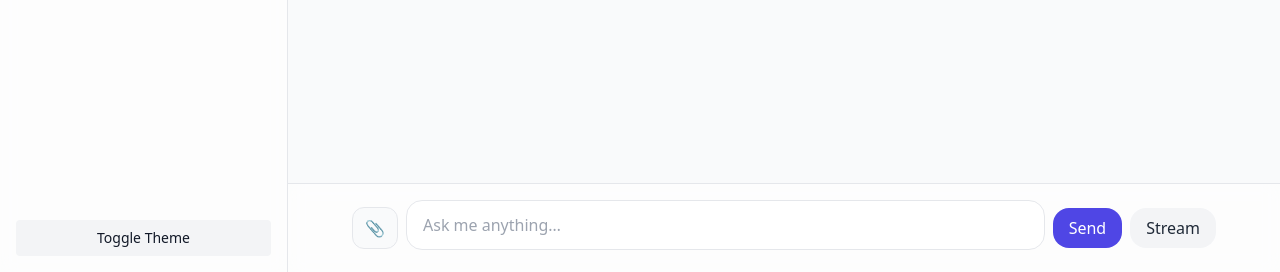
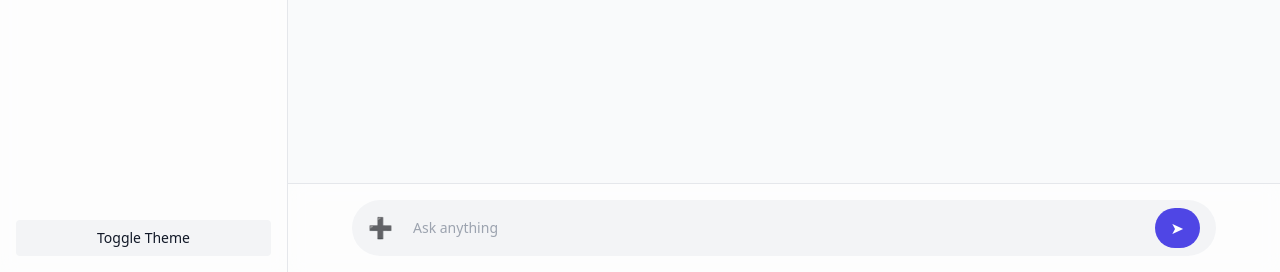
Before and after one commit to vishaldeshmukh2k6/Neuro-Core, a Flask app: page / in a window 1280 px wide. Shown: the part 528-800 px from the top of the page. Run offline with Flask 3, Linux system fonts and the light colour scheme; some libraries are stand-ins or nearby versions.

Commit message:
add more fiture

```diff
--- a/app.py
+++ b/app.py
@@ -3,4 +3,4 @@ from app import create_app
 app = create_app()
 
 if __name__ == "__main__":
-    app.run(host="0.0.0.0", port=5000, debug=True)
+    app.run(host="0.0.0.0", port=5011, debug=True)
--- a/static/css/style.css
+++ b/static/css/style.css
@@ -9,3 +9,9 @@ html { font-family: Inter, system-ui, -apple-system, Segoe UI, Roboto, Arial, sa
 .dark .markdown th, .dark .markdown td { border-color: #374151; }
 .copy-btn { position: absolute; top: 8px; right: 8px; font-size: 12px; background: #111827; color: #fff; padding: 4px 8px; border-radius: 8px; }
 .dark .copy-btn { background: #4b5563; }
+#prompt {
+  border: none;
+}
+#prompt:focus {
+  outline: none;
+}
--- a/static/js/app.js
+++ b/static/js/app.js
@@ -1,4 +1,3 @@
-
 const messages = document.getElementById('messages');
 const promptEl = document.getElementById('prompt');
 const sendBtn = document.getElementById('sendBtn');
@@ -18,9 +17,12 @@ themeToggle?.addEventListener('click', () => {
   localStorage.setItem('theme', document.documentElement.classList.contains('dark') ? 'dark' : 'light');
 });
 
+// auto-resize textarea (agar textarea use karo to hi)
 promptEl.addEventListener('input', () => {
-  promptEl.style.height = 'auto';
-  promptEl.style.height = Math.min(promptEl.scrollHeight, 200) + 'px';
+  if (promptEl.tagName.toLowerCase() === "textarea") {
+    promptEl.style.height = 'auto';
+    promptEl.style.height = Math.min(promptEl.scrollHeight, 200) + 'px';
+  }
 });
 
 let lastImageUrl = null;
@@ -124,9 +126,12 @@ async function send(normal = true) {
   preview.classList.add('hidden');
   preview.innerHTML = '';
   promptEl.value = '';
-  promptEl.style.height = 'auto';
+  if (promptEl.tagName.toLowerCase() === "textarea") {
+    promptEl.style.height = 'auto';
+  }
 
   if (normal) {
+    // Normal send
     const res = await fetch('/chat', {
       method: 'POST',
       headers: { 'Content-Type': 'application/json' },
@@ -135,6 +140,7 @@ async function send(normal = true) {
     const data = await res.json();
     addAssistantMessage(data.reply || '');
   } else {
+    // Stream send (Thinking…)
     const container = addAssistantStreamContainer();
     const res = await fetch('/stream', {
       method: 'POST',
@@ -167,12 +173,15 @@ async function send(normal = true) {
   refreshSidebar();
 }
 
+// --- Event Listeners ---
 sendBtn.addEventListener('click', () => send(true));
 streamBtn.addEventListener('click', () => send(false));
+
+// ✅ FIX: Only one keydown listener (Enter = Stream mode with Thinking…)
 promptEl.addEventListener('keydown', (e) => {
   if (e.key === 'Enter' && !e.shiftKey) {
     e.preventDefault();
-    send(false);
+    send(false); // Stream mode
   }
 });
 
--- a/templates/index.html
+++ b/templates/index.html
@@ -50,7 +50,7 @@
               {% if m.role == 'user' %}
                 <div class="flex gap-3 justify-end">
                   <div class="max-w-[80%] rounded-2xl px-4 py-3 bg-indigo-600 text-white whitespace-pre-line">{{ m.content }}</div>
-                  <div class="w-8 h-8 rounded-full bg-indigo-600/80 flex items-center justify-center">U</div>
+                  <div class="w-8 h-8 rounded-full bg-indigo-600/80 flex items-center justify-center">👤</div>
                 </div>
                 {% if m.image_url %}
                   <div class="flex justify-end pr-10">
@@ -59,7 +59,7 @@
                 {% endif %}
               {% else %}
                 <div class="flex gap-3">
-                  <div class="w-8 h-8 rounded-full bg-gray-200 dark:bg-gray-800 flex items-center justify-center">🤖</div>
+                  <div class="w-8 h-8 rounded-full bg-gray-200 dark:bg-gray-800 flex items-center justify-center">֎</div>
                   <div class="prose dark:prose-invert max-w-none markdown">
                     {{ m.content }}
                   </div>
@@ -74,36 +74,28 @@
 
       <footer class="border-t border-gray-200 dark:border-gray-800 bg-white/60 dark:bg-gray-950/60 backdrop-blur">
         <div class="max-w-4xl mx-auto p-4">
-        <div class="flex items-center gap-2">
+          <div class="flex items-center gap-2 bg-gray-100 dark:bg-gray-800 rounded-full px-4 py-2">
 
             <!-- Upload button -->
-          <label class="px-3 py-2 border rounded-xl cursor-pointer bg-gray-50 dark:bg-gray-800 border-gray-200 dark:border-gray-700 flex items-center justify-center">
+            <label class="cursor-pointer">
               <input id="fileInput" type="file" accept="image/*" class="hidden">
-            <span>📎</span>
+              <span class="text-xl">➕</span>
             </label>
 
-          <!-- Textarea -->
-          <div class="flex-1">
-            <textarea
+            <!-- Single line input (search style) -->
+            <input
               id="prompt"
-              rows="1"
-              placeholder="Ask me anything…"
-              class="w-full resize-none px-4 py-3 rounded-2xl border border-gray-200 dark:border-gray-700 bg-white dark:bg-gray-900 outline-none focus:ring-2 focus:ring-indigo-500"
-            ></textarea>
-          </div>
+              type="text"
+              placeholder="Ask anything"
+              class="flex-1 bg-transparent outline-none px-3 py-2 text-sm"
+            />
 
-          <!-- Send button -->
+
+            <!-- Send icon -->
             <button
               id="sendBtn"
-            class="px-4 py-2 rounded-2xl bg-indigo-600 hover:bg-indigo-700 text-white font-medium transition">
-            Send
-          </button>
-
-          <!-- Stream button -->
-          <button
-            id="streamBtn"
-            class="px-4 py-2 rounded-2xl bg-gray-100 hover:bg-gray-200 dark:bg-gray-800 dark:hover:bg-gray-700 text-gray-800 dark:text-gray-100 transition">
-            Stream
+              class="ml-2 bg-indigo-600 hover:bg-indigo-700 text-white px-4 py-2 rounded-full transition">
+              ➤
             </button>
           </div>
 
```
Lines whose indentation alone changed are shown as unchanged.
